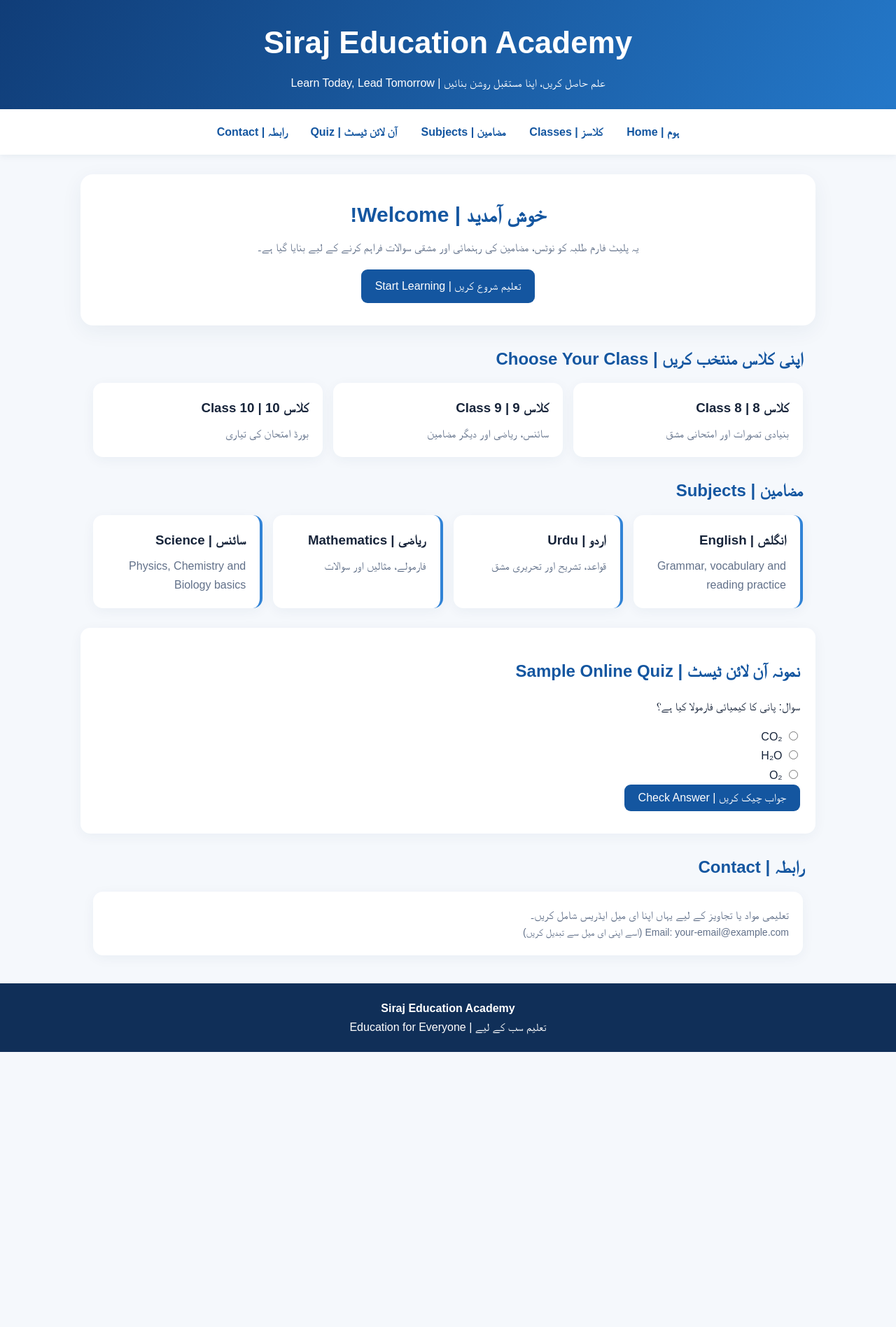
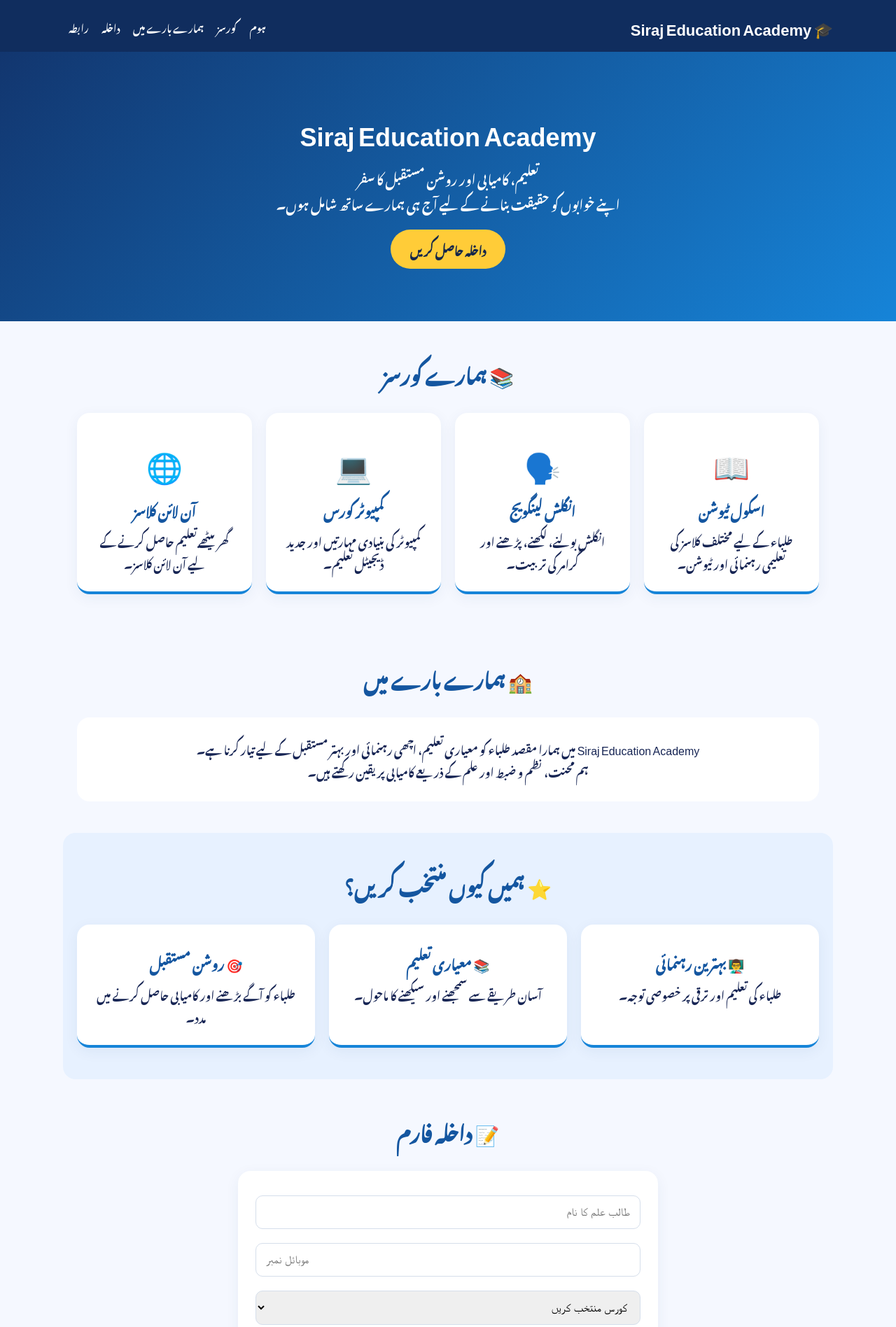
Before and after one commit to yamuhammadyaallah6-cloud/index.html, a plain HTML site: page index.html in a window 1280 px wide. Shown: the top 1896 px of the page at 70% size. Before the commit the page ends 1503 px from the top, so only its background shows below. Drawn offline with Linux system fonts and the light colour scheme.

Commit message:
Update index.html

```diff
--- a/index.html
+++ b/index.html
@@ -1,32 +1,394 @@
+
 <!DOCTYPE html>
 <html lang="ur" dir="rtl">
 <head>
-<meta charset="UTF-8"><meta name="viewport" content="width=device-width, initial-scale=1">
+<meta charset="UTF-8">
+<meta name="viewport" content="width=device-width, initial-scale=1.0">
 <title>Siraj Education Academy</title>
+
 <style>
-:root{--blue:#1456a0;--sky:#eaf4ff;--ink:#17243a;--muted:#617089}
-*{box-sizing:border-box}body{margin:0;font-family:Arial,sans-serif;background:#f5f8fc;color:var(--ink);line-height:1.7}
-header{background:linear-gradient(120deg,#103d78,#2478c9);color:white;padding:24px 7%;text-align:center}
-header h1{margin:0;font-size:clamp(28px,5vw,44px)}header p{margin:6px 0 0}
-nav{display:flex;justify-content:center;gap:10px;flex-wrap:wrap;background:#fff;padding:12px;box-shadow:0 2px 10px #16365a12}
-nav a{color:var(--blue);text-decoration:none;padding:7px 12px;border-radius:8px;font-weight:bold}
-nav a:hover{background:var(--sky)}.hero{max-width:1050px;margin:28px auto;padding:32px 22px;background:white;border-radius:18px;box-shadow:0 8px 30px #183c6410;text-align:center}
-.hero h2{color:var(--blue);font-size:30px;margin:0 0 8px}.hero p{color:var(--muted);margin:0 auto 18px;max-width:700px}
-.btn{display:inline-block;background:var(--blue);color:white;text-decoration:none;padding:10px 20px;border-radius:9px;border:0;cursor:pointer;font-size:16px}
-section{max-width:1050px;margin:28px auto;padding:0 18px}section h2{color:var(--blue);margin-bottom:14px}
-.grid{display:grid;grid-template-columns:repeat(auto-fit,minmax(210px,1fr));gap:15px}
-.card{background:white;padding:20px;border-radius:14px;box-shadow:0 4px 18px #183c640d}.card h3{margin:0 0 7px}.card p{margin:0;color:var(--muted)}.subject{border-right:4px solid #3183d6}
-#quiz{background:white;padding:22px;border-radius:14px;box-shadow:0 4px 18px #183c640d}#answer{margin-top:10px;font-weight:bold}
-footer{text-align:center;background:#102f58;color:white;padding:22px;margin-top:40px}.small{font-size:14px;color:var(--muted)}
-@media(max-width:600px){.hero{margin:16px 12px;padding:25px 15px}nav{gap:2px}nav a{font-size:14px}}
-</style></head><body>
-<header><h1>Siraj Education Academy</h1><p>علم حاصل کریں، اپنا مستقبل روشن بنائیں | Learn Today, Lead Tomorrow</p></header>
-<nav><a href="#home">ہوم | Home</a><a href="#classes">کلاسز | Classes</a><a href="#subjects">مضامین | Subjects</a><a href="#quiz">آن لائن ٹیسٹ | Quiz</a><a href="#contact">رابطہ | Contact</a></nav>
-<main><div class="hero" id="home"><h2>خوش آمدید | Welcome!</h2><p>یہ پلیٹ فارم طلبہ کو نوٹس، مضامین کی رہنمائی اور مشقی سوالات فراہم کرنے کے لیے بنایا گیا ہے۔</p><a class="btn" href="#classes">تعلیم شروع کریں | Start Learning</a></div>
-<section id="classes"><h2>اپنی کلاس منتخب کریں | Choose Your Class</h2><div class="grid"><article class="card"><h3>کلاس 8 | Class 8</h3><p>بنیادی تصورات اور امتحانی مشق</p></article><article class="card"><h3>کلاس 9 | Class 9</h3><p>سائنس، ریاضی اور دیگر مضامین</p></article><article class="card"><h3>کلاس 10 | Class 10</h3><p>بورڈ امتحان کی تیاری</p></article></div></section>
-<section id="subjects"><h2>مضامین | Subjects</h2><div class="grid"><article class="card subject"><h3>انگلش | English</h3><p>Grammar, vocabulary and reading practice</p></article><article class="card subject"><h3>اردو | Urdu</h3><p>قواعد، تشریح اور تحریری مشق</p></article><article class="card subject"><h3>ریاضی | Mathematics</h3><p>فارمولے، مثالیں اور سوالات</p></article><article class="card subject"><h3>سائنس | Science</h3><p>Physics, Chemistry and Biology basics</p></article></div></section>
-<section id="quiz"><h2>نمونہ آن لائن ٹیسٹ | Sample Online Quiz</h2><p>سوال: پانی کا کیمیائی فارمولا کیا ہے؟</p><label><input type="radio" name="q" value="a"> CO₂</label><br><label><input type="radio" name="q" value="b"> H₂O</label><br><label><input type="radio" name="q" value="c"> O₂</label><br><button class="btn" onclick="checkAnswer()">جواب چیک کریں | Check Answer</button><div id="answer" aria-live="polite"></div></section>
-<section id="contact"><h2>رابطہ | Contact</h2><div class="card"><p>تعلیمی مواد یا تجاویز کے لیے یہاں اپنا ای میل ایڈریس شامل کریں۔</p><p class="small">Email: your-email@example.com (اسے اپنی ای میل سے تبدیل کریں)</p></div></section></main>
-<footer><strong>Siraj Education Academy</strong><br><span>تعلیم سب کے لیے | Education for Everyone</span></footer>
-<script>function checkAnswer(){const s=document.querySelector('input[name="q"]:checked'),r=document.getElementById('answer');if(!s){r.textContent='براہِ کرم ایک جواب منتخب کریں۔';return;}r.textContent=s.value==='b'?'درست جواب! شاباش۔ | Correct!':'یہ درست جواب نہیں۔ دوبارہ کوشش کریں۔ | Try again.';}</script>
-</body></html>
+* {
+  margin: 0;
+  padding: 0;
+  box-sizing: border-box;
+}
+
+body {
+  font-family: "Noto Nastaliq Urdu", Arial, sans-serif;
+  background: #f5f8ff;
+  color: #172554;
+  line-height: 2;
+}
+
+header {
+  background: #102d5e;
+  color: white;
+  padding: 15px 20px;
+}
+
+.header-content {
+  max-width: 1100px;
+  margin: auto;
+  display: flex;
+  align-items: center;
+  justify-content: space-between;
+  flex-wrap: wrap;
+  gap: 12px;
+}
+
+.logo {
+  font-size: 22px;
+  font-weight: bold;
+}
+
+nav a {
+  color: white;
+  text-decoration: none;
+  margin: 0 8px;
+  font-size: 14px;
+}
+
+.hero {
+  padding: 75px 20px;
+  text-align: center;
+  color: white;
+  background: linear-gradient(135deg, #12366f, #1684d8);
+}
+
+.hero h1 {
+  font-size: 36px;
+  margin-bottom: 15px;
+}
+
+.hero p {
+  font-size: 18px;
+}
+
+.btn {
+  display: inline-block;
+  background: #ffcc38;
+  color: #14264a;
+  padding: 12px 28px;
+  border-radius: 30px;
+  text-decoration: none;
+  font-weight: bold;
+  margin-top: 20px;
+}
+
+section {
+  padding: 45px 20px;
+  max-width: 1100px;
+  margin: auto;
+}
+
+.heading {
+  text-align: center;
+  color: #1456a0;
+  font-size: 28px;
+  margin-bottom: 30px;
+}
+
+.cards {
+  display: grid;
+  grid-template-columns: repeat(auto-fit, minmax(220px, 1fr));
+  gap: 20px;
+}
+
+.card {
+  background: white;
+  padding: 25px;
+  border-radius: 18px;
+  text-align: center;
+  box-shadow: 0 5px 20px #183d7210;
+  border-bottom: 4px solid #1684d8;
+}
+
+.card .emoji {
+  font-size: 42px;
+}
+
+.card h3 {
+  color: #1456a0;
+  margin: 10px 0;
+}
+
+.about-box {
+  background: white;
+  padding: 28px;
+  border-radius: 18px;
+  text-align: center;
+}
+
+.features {
+  background: #e7f1ff;
+  border-radius: 18px;
+}
+
+form {
+  max-width: 600px;
+  margin: auto;
+  background: white;
+  padding: 25px;
+  border-radius: 18px;
+  box-shadow: 0 5px 20px #183d7210;
+}
+
+input, select, textarea {
+  width: 100%;
+  padding: 14px;
+  margin: 10px 0;
+  border: 1px solid #d5deeb;
+  border-radius: 10px;
+  font-size: 16px;
+  font-family: Arial, sans-serif;
+}
+
+button {
+  width: 100%;
+  padding: 15px;
+  border: none;
+  border-radius: 10px;
+  background: #1456a0;
+  color: white;
+  font-size: 18px;
+  font-weight: bold;
+  cursor: pointer;
+}
+
+button:hover {
+  background: #0c3670;
+}
+
+.contact-box {
+  background: #102d5e;
+  color: white;
+  text-align: center;
+  border-radius: 18px;
+  padding: 30px;
+}
+
+.whatsapp {
+  display: inline-block;
+  background: #20bd64;
+  color: white;
+  text-decoration: none;
+  padding: 12px 25px;
+  border-radius: 30px;
+  margin-top: 15px;
+  font-weight: bold;
+}
+
+footer {
+  background: #091d40;
+  color: white;
+  text-align: center;
+  padding: 22px;
+}
+
+@media(max-width:600px) {
+  .header-content {
+    justify-content: center;
+    text-align: center;
+  }
+
+  nav {
+    width: 100%;
+  }
+
+  nav a {
+    display: inline-block;
+    margin: 5px;
+  }
+
+  .hero h1 {
+    font-size: 27px;
+  }
+
+  .hero {
+    padding: 50px 15px;
+  }
+}
+</style>
+</head>
+
+<body>
+
+<header>
+  <div class="header-content">
+    <div class="logo">🎓 Siraj Education Academy</div>
+
+    <nav>
+      <a href="#home">ہوم</a>
+      <a href="#courses">کورسز</a>
+      <a href="#about">ہمارے بارے میں</a>
+      <a href="#admission">داخلہ</a>
+      <a href="#contact">رابطہ</a>
+    </nav>
+  </div>
+</header>
+
+<div class="hero" id="home">
+  <h1>Siraj Education Academy</h1>
+
+  <p>تعلیم، کامیابی اور روشن مستقبل کا سفر</p>
+
+  <p>اپنے خوابوں کو حقیقت بنانے کے لیے آج ہی ہمارے ساتھ شامل ہوں۔</p>
+
+  <a href="#admission" class="btn">داخلہ حاصل کریں</a>
+</div>
+
+<section id="courses">
+  <h2 class="heading">📚 ہمارے کورسز</h2>
+
+  <div class="cards">
+
+    <div class="card">
+      <div class="emoji">📖</div>
+      <h3>اسکول ٹیوشن</h3>
+      <p>طلباء کے لیے مختلف کلاسز کی تعلیمی رہنمائی اور ٹیوشن۔</p>
+    </div>
+
+    <div class="card">
+      <div class="emoji">🗣️</div>
+      <h3>انگلش لینگویج</h3>
+      <p>انگلش بولنے، لکھنے، پڑھنے اور گرامر کی تربیت۔</p>
+    </div>
+
+    <div class="card">
+      <div class="emoji">💻</div>
+      <h3>کمپیوٹر کورس</h3>
+      <p>کمپیوٹر کی بنیادی مہارتیں اور جدید ڈیجیٹل تعلیم۔</p>
+    </div>
+
+    <div class="card">
+      <div class="emoji">🌐</div>
+      <h3>آن لائن کلاسز</h3>
+      <p>گھر بیٹھے تعلیم حاصل کرنے کے لیے آن لائن کلاسز۔</p>
+    </div>
+
+  </div>
+</section>
+
+<section id="about">
+  <h2 class="heading">🏫 ہمارے بارے میں</h2>
+
+  <div class="about-box">
+    <p>
+      Siraj Education Academy میں ہمارا مقصد طلباء کو معیاری تعلیم،
+      اچھی رہنمائی اور بہتر مستقبل کے لیے تیار کرنا ہے۔
+    </p>
+
+    <p>
+      ہم محنت، نظم و ضبط اور علم کے ذریعے کامیابی پر یقین رکھتے ہیں۔
+    </p>
+  </div>
+</section>
+
+<section class="features">
+  <h2 class="heading">⭐ ہمیں کیوں منتخب کریں؟</h2>
+
+  <div class="cards">
+
+    <div class="card">
+      <h3>👨‍🏫 بہترین رہنمائی</h3>
+      <p>طلباء کی تعلیم اور ترقی پر خصوصی توجہ۔</p>
+    </div>
+
+    <div class="card">
+      <h3>📚 معیاری تعلیم</h3>
+      <p>آسان طریقے سے سمجھنے اور سیکھنے کا ماحول۔</p>
+    </div>
+
+    <div class="card">
+      <h3>🎯 روشن مستقبل</h3>
+      <p>طلباء کو آگے بڑھنے اور کامیابی حاصل کرنے میں مدد۔</p>
+    </div>
+
+  </div>
+</section>
+
+<section id="admission">
+  <h2 class="heading">📝 داخلہ فارم</h2>
+
+  <form onsubmit="sendAdmission(event)">
+
+    <input id="studentName" type="text"
+      placeholder="طالب علم کا نام" required>
+
+    <input id="studentPhone" type="tel"
+      placeholder="موبائل نمبر" required>
+
+    <select id="studentCourse" required>
+      <option value="">کورس منتخب کریں</option>
+      <option>اسکول ٹیوشن</option>
+      <option>انگلش لینگویج</option>
+      <option>کمپیوٹر کورس</option>
+      <option>آن لائن کلاسز</option>
+    </select>
+
+    <input id="studentClass" type="text"
+      placeholder="کلاس / جماعت">
+
+    <textarea id="studentMessage"
+      placeholder="مزید معلومات یا پیغام"></textarea>
+
+    <button type="submit">WhatsApp پر داخلہ درخواست بھیجیں</button>
+
+  </form>
+</section>
+
+<section id="contact">
+  <div class="contact-box">
+    <h2>📞 رابطہ کریں</h2>
+
+    <p>Siraj Education Academy</p>
+
+    <p>داخلے اور کورسز کی معلومات کے لیے رابطہ کریں۔</p>
+
+    <a class="whatsapp"
+       href="https://wa.me/03107855731"
+       target="_blank">
+       WhatsApp پر رابطہ کریں
+    </a>
+
+    <p style="margin-top:15px">
+      📍 اپنا اکیڈمی کا پتہ یہاں درج کریں
+    </p>
+  </div>
+</section>
+
+<footer>
+  <p>© 2026 Siraj Education Academy</p>
+  <p>تعلیم سب کے لیے — روشن مستقبل</p>
+</footer>
+
+<script>
+function sendAdmission(event) {
+  event.preventDefault();
+
+  const name = document.getElementById("studentName").value;
+  const phone = document.getElementById("studentPhone").value;
+  const course = document.getElementById("studentCourse").value;
+  const studentClass = document.getElementById("studentClass").value;
+  const message = document.getElementById("studentMessage").value;
+
+  const academyWhatsApp = "923001234567";
+
+  const text =
+    "Siraj Education Academy Admission Request\n\n" +
+    "Student Name: " + name + "\n" +
+    "Phone: " + phone + "\n" +
+    "Course: " + course + "\n" +
+    "Class: " + studentClass + "\n" +
+    "Message: " + message;
+
+  const link =
+    "https://wa.me/" + academyWhatsApp +
+    "?text=" + encodeURIComponent(text);
+
+  window.open(link, "_blank");
+}
+</script>
+
+</body>
+</html>
```
